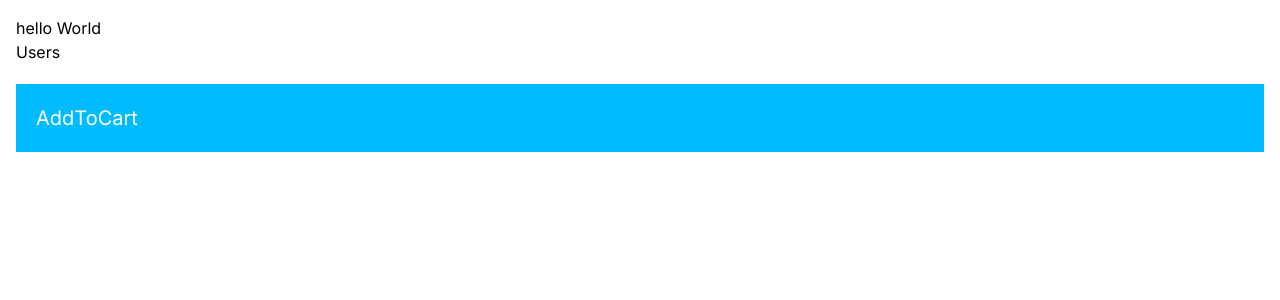
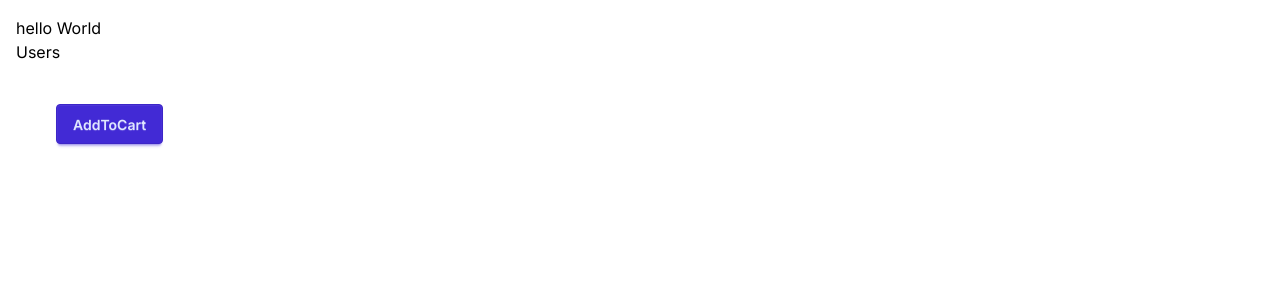
Before and after one commit to quesitopre/NextProject, a Next.js app: page / in a window 1280 px wide. Shown: the top 300 px of the page. Built offline with nearby package versions, Linux system fonts and the light colour scheme.

Commit message:
troubleshoot daisyui-btn

```diff
--- a/app/components/AddToCart.tsx
+++ b/app/components/AddToCart.tsx
@@ -2,8 +2,8 @@
 
  const AddToCart = () => {
   return (
-    <div>
-        <button onClick={() => console.log('Click')}>AddToCart</button>
+    <div className="p-10">
+      <button className='btn btn-primary' onClick={() => console.log('Click')}>AddToCart</button>
     </div>
   )
 }
--- a/app/components/ProductCard.tsx
+++ b/app/components/ProductCard.tsx
@@ -3,7 +3,7 @@ import styles from './ProductCard.module.css';
 
 const ProductCard = () => {
   return (
-    <div className='p-5 my-5 bg-sky-400 text-white text-xl hover:bg-sky-600'>
+    <div>
         <AddToCart />
     </div>
   )
--- a/app/globals.css
+++ b/app/globals.css
@@ -1,4 +1,5 @@
  @import "tailwindcss";
+ @plugin "daisyui";
 
 :root {
   --foreground-rgb: 0, 0, 0;
--- a/tailwind.config.ts
+++ b/tailwind.config.ts
@@ -2,6 +2,7 @@ import type { Config } from 'tailwindcss'
 
 const config: Config = {
   content: [
+    './src/**/*.{js,ts,jsx,tsx,mdx}',
     './pages/**/*.{js,ts,jsx,tsx,mdx}',
     './components/**/*.{js,ts,jsx,tsx,mdx}',
     './app/**/*.{js,ts,jsx,tsx,mdx}',
--- a/tsconfig.json
+++ b/tsconfig.json
@@ -34,7 +34,7 @@
     "**/*.tsx",
     ".next/types/**/*.ts",
     ".next/dev/types/**/*.ts"
-  ],
+, "tailwind.config.ts"  ],
   "exclude": [
     "node_modules"
   ]
```
